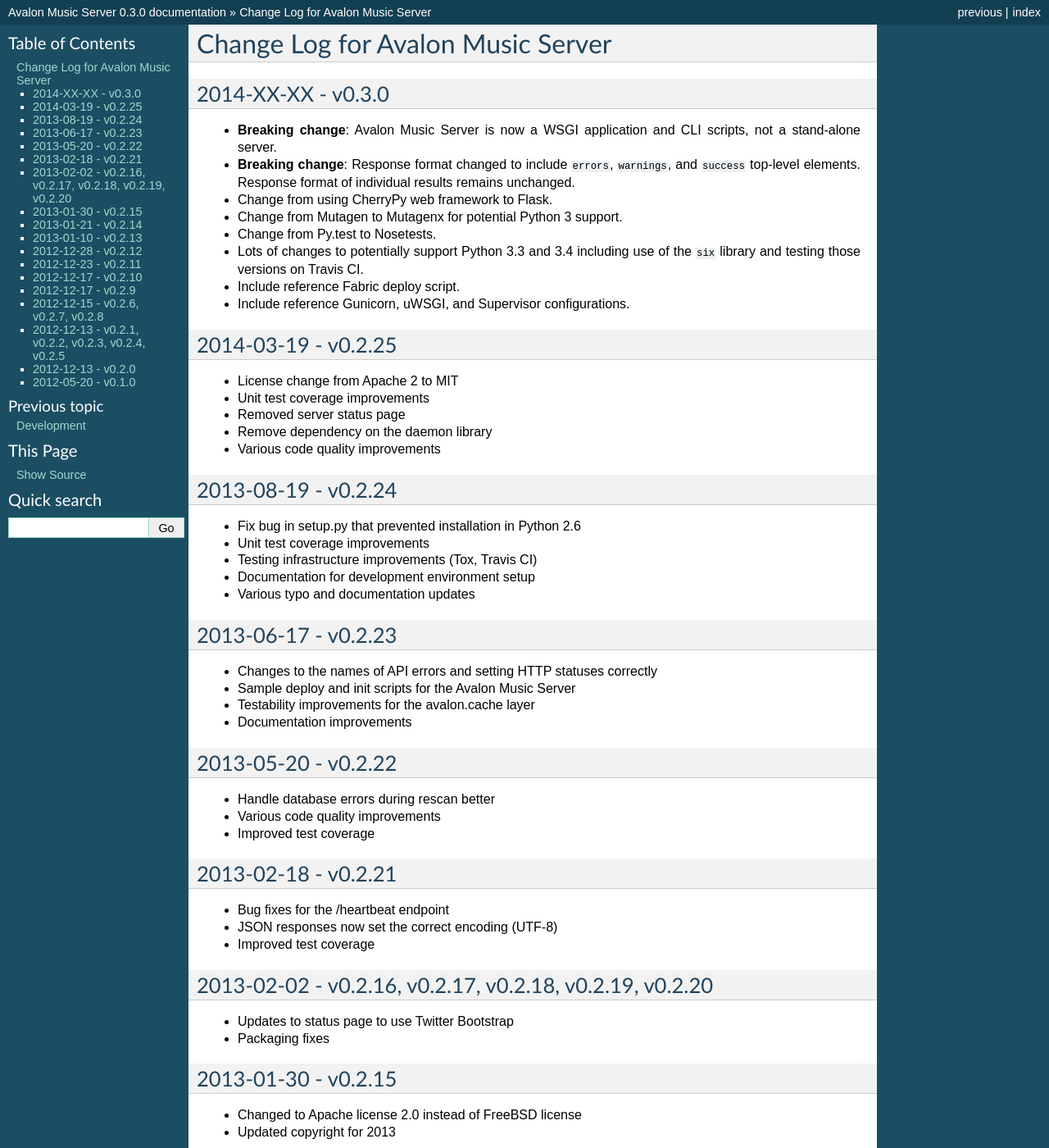
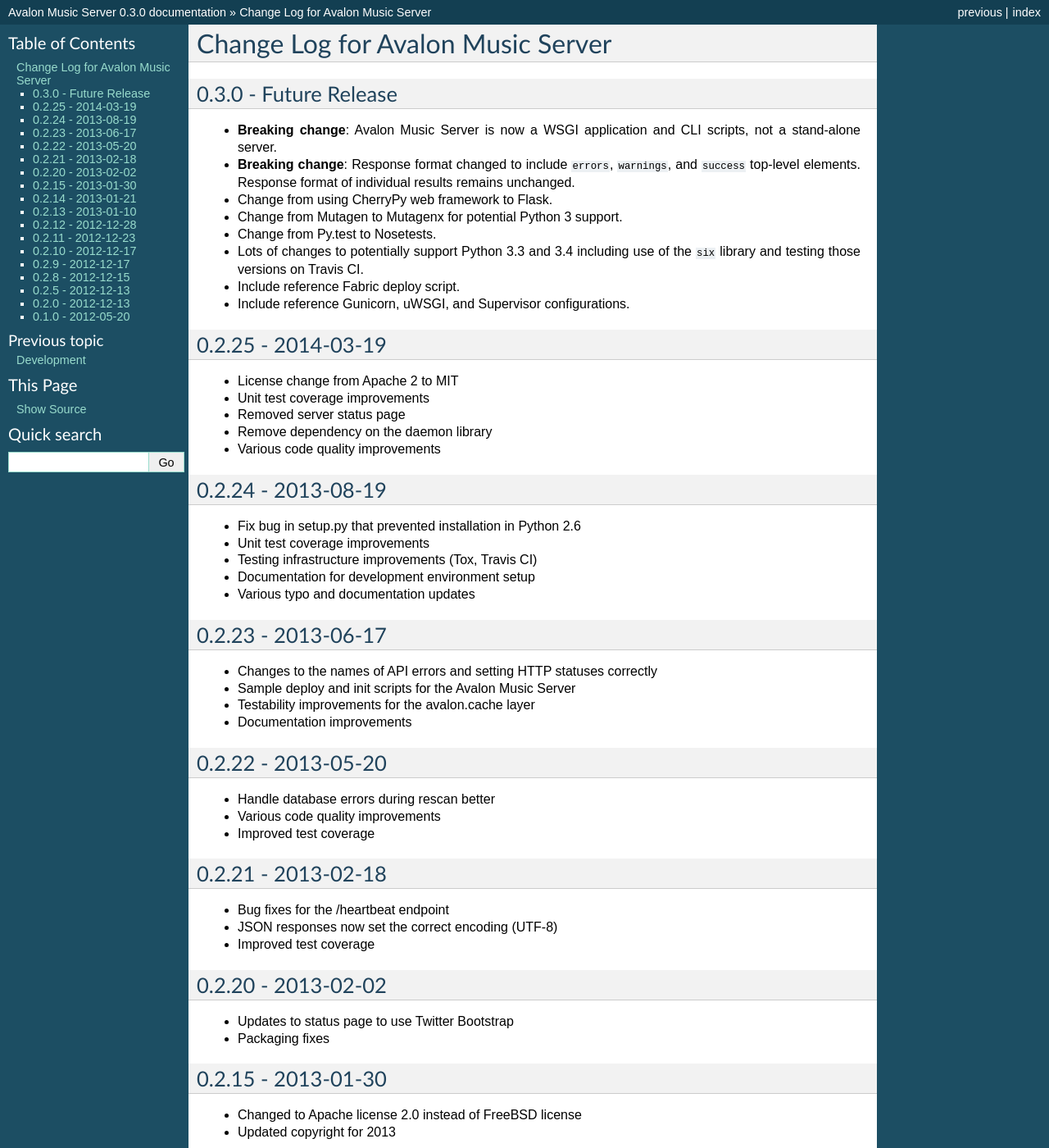
Before and after one commit to 56quarters/avalonms, a Sphinx documentation site: the page built from doc/source/changes.rst, in a window 1280 px wide and 1400 px high. Shown: the whole window at 82% size. Built offline with Sphinx 7.4.7, drawn with Linux system fonts in a browser that asks for light colours; some of the changed text lies outside the part shown.

Commit message:
Change the change log format

```diff
--- a/doc/source/changes.rst
+++ b/doc/source/changes.rst
@@ -1,8 +1,8 @@
 Change Log for Avalon Music Server
 ==================================
 
-2014-XX-XX - v0.3.0
--------------------
+0.3.0 - Future Release
+----------------------
 * **Breaking change**: Avalon Music Server is now a WSGI application and CLI
   scripts, not a stand-alone server.
 * **Breaking change**: Response format changed to include ``errors``, ``warnings``,
@@ -16,97 +16,97 @@
 * Include reference Fabric deploy script.
 * Include reference Gunicorn, uWSGI, and Supervisor configurations.
 
-2014-03-19 - v0.2.25
---------------------
+0.2.25 - 2014-03-19
+-------------------
 * License change from Apache 2 to MIT
 * Unit test coverage improvements
 * Removed server status page
 * Remove dependency on the daemon library
 * Various code quality improvements
 
-2013-08-19 - v0.2.24
---------------------
+0.2.24 - 2013-08-19
+-------------------
 * Fix bug in setup.py that prevented installation in Python 2.6
 * Unit test coverage improvements
 * Testing infrastructure improvements (Tox, Travis CI)
 * Documentation for development environment setup
 * Various typo and documentation updates
 
-2013-06-17 - v0.2.23
---------------------
+0.2.23 - 2013-06-17
+-------------------
 * Changes to the names of API errors and setting HTTP statuses correctly
 * Sample deploy and init scripts for the Avalon Music Server
 * Testability improvements for the avalon.cache layer
 * Documentation improvements
 
-2013-05-20 - v0.2.22
---------------------
+0.2.22 - 2013-05-20
+-------------------
 * Handle database errors during rescan better
 * Various code quality improvements
 * Improved test coverage
 
-2013-02-18 - v0.2.21
---------------------
+0.2.21 - 2013-02-18
+-------------------
 * Bug fixes for the /heartbeat endpoint
 * JSON responses now set the correct encoding (UTF-8)
 * Improved test coverage
 
-2013-02-02 - v0.2.16, v0.2.17, v0.2.18, v0.2.19, v0.2.20
---------------------------------------------------------
+0.2.20 - 2013-02-02
+-------------------
 * Updates to status page to use Twitter Bootstrap
 * Packaging fixes
 
-2013-01-30 - v0.2.15
---------------------
+0.2.15 - 2013-01-30
+-------------------
 * Changed to Apache license 2.0 instead of FreeBSD license
 * Updated copyright for 2013
 
-2013-01-21 - v0.2.14
---------------------
+0.2.14 - 2013-01-21
+-------------------
 * Text searching using a Trie for faster matching
 * Documentation improvements
 
-2013-01-10 - v0.2.13
---------------------
+0.2.13 - 2013-01-10
+-------------------
 * Unicode code folding for better search results
 * Beginnings of a test suite for the supporting library
 * Documentation links to reference server installation
 
-2012-12-28 - v0.2.12
---------------------
+0.2.12 - 2012-12-28
+-------------------
 * Text searching functionality via 'query' param for
   albums, artists, genres, and songs endpoints
 * Documentation updates for installation
 
-2012-12-23 - v0.2.11
---------------------
+0.2.11 - 2012-12-23
+-------------------
 * Refactor avalon.scan into avalon.tags package
 * Switch to use Mutagen by default instead of TagPy
 * Allow avalon.tags package to fall back to TagPy if
   Mutagen isn't installed
 
-2012-12-17 - v0.2.10
---------------------
+0.2.10 - 2012-12-17
+-------------------
 * Fix build dependencies and remove setuptools/distribute requirement
 
-2012-12-17 - v0.2.9
--------------------
+0.2.9 - 2012-12-17
+------------------
 * Minor documentation updates
 
-2012-12-15 - v0.2.6, v0.2.7, v0.2.8
------------------------------------
+0.2.8 - 2012-12-15
+------------------
 * Updates to the build process
 
-2012-12-13 - v0.2.1, v0.2.2, v0.2.3, v0.2.4, v0.2.5
----------------------------------------------------
+0.2.5 - 2012-12-13
+------------------
 * Packaging fixes
 
-2012-12-13 - v0.2.0
--------------------
+0.2.0 - 2012-12-13
+------------------
 * **Breaking change**: Use of UUIDs for stable IDs for albums, artists, genres, and songs
 * Documentation improvements
 * Ordering, limit, and offset parameter support
 
-2012-05-20 - v0.1.0
--------------------
+0.1.0 - 2012-05-20
+------------------
 * Initial release
```
